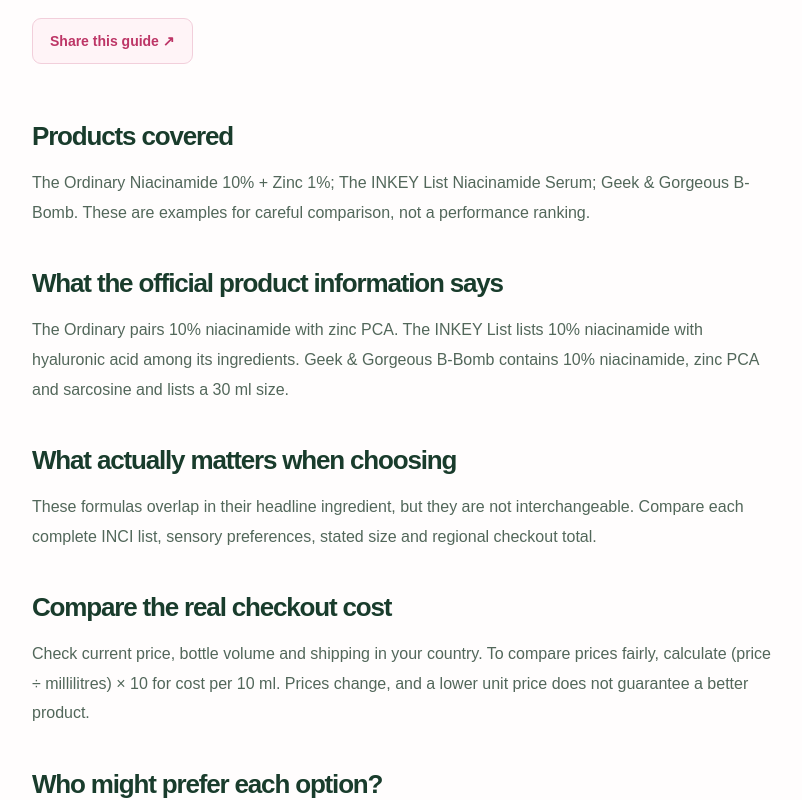
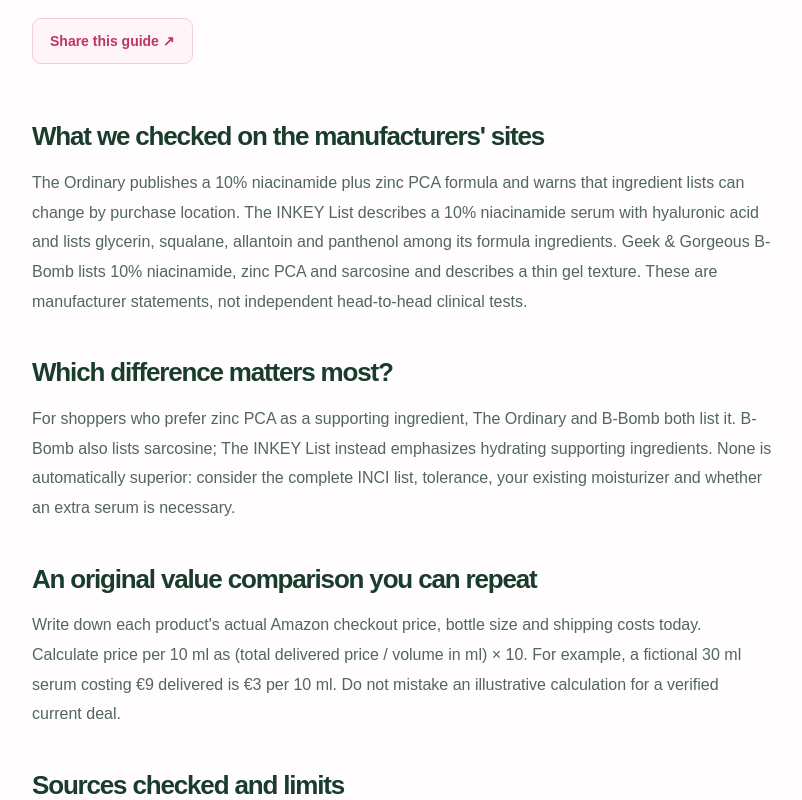
Before and after one commit to GhinwaFAKIH/buywise-ai, a Next.js app in the folder frontend/: page /guides/budget-niacinamide-serums-comparison in a window 1280 px wide. Shown: the part 480-1280 px from the top of the page, without its empty margins (238-1040 px from the left). Built offline with nearby package versions, Linux system fonts and the light colour scheme; no server answers.

Commit message:
Enrich niacinamide comparison with sourced formulation details and practical cost method

```diff
--- a/frontend/app/guides/guides.js
+++ b/frontend/app/guides/guides.js
@@ -464,6 +464,22 @@ export const guides = [
   "category": "Product comparisons",
   "description": "An evidence-aware comparison of three niacinamide serums, with a repeatable value checklist instead of guessed discounts.",
   "sections": [
+{
+  "heading": "What we checked on the manufacturers' sites",
+  "body": "The Ordinary publishes a 10% niacinamide plus zinc PCA formula and warns that ingredient lists can change by purchase location. The INKEY List describes a 10% niacinamide serum with hyaluronic acid and lists glycerin, squalane, allantoin and panthenol among its formula ingredients. Geek & Gorgeous B-Bomb lists 10% niacinamide, zinc PCA and sarcosine and describes a thin gel texture. These are manufacturer statements, not independent head-to-head clinical tests."
+},
+{
+  "heading": "Which difference matters most?",
+  "body": "For shoppers who prefer zinc PCA as a supporting ingredient, The Ordinary and B-Bomb both list it. B-Bomb also lists sarcosine; The INKEY List instead emphasizes hydrating supporting ingredients. None is automatically superior: consider the complete INCI list, tolerance, your existing moisturizer and whether an extra serum is necessary."
+},
+{
+  "heading": "An original value comparison you can repeat",
+  "body": "Write down each product's actual Amazon checkout price, bottle size and shipping costs today. Calculate price per 10 ml as (total delivered price / volume in ml) × 10. For example, a fictional 30 ml serum costing €9 delivered is €3 per 10 ml. Do not mistake an illustrative calculation for a verified current deal."
+},
+{
+  "heading": "Sources checked and limits",
+  "body": "Official product pages reviewed: https://theordinary.com/fr-fr/niacinamide-10-zinc-1-serum-100436.html ; https://www.theinkeylist.com/products/niacinamide-serum ; https://geekandgorgeous.com/products/b-bomb . Brand descriptions establish what the brands say they sell, not proof that one option performs better than another. Verify the package for your country before buying."
+},
     {
       "heading": "Products covered",
       "body": "The Ordinary Niacinamide 10% + Zinc 1%; The INKEY List Niacinamide Serum; Geek & Gorgeous B-Bomb. These are examples for careful comparison, not a performance ranking."
```
